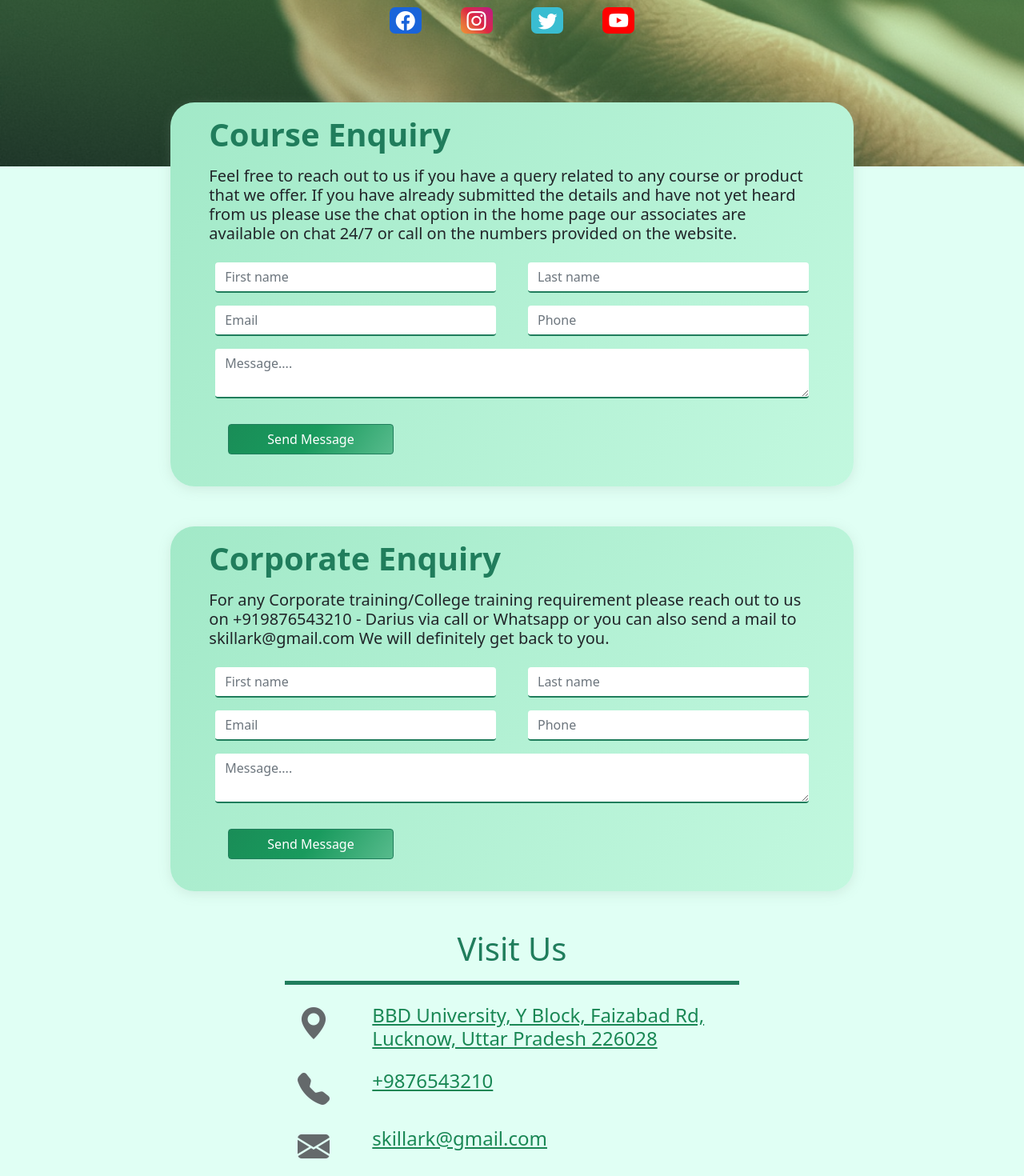
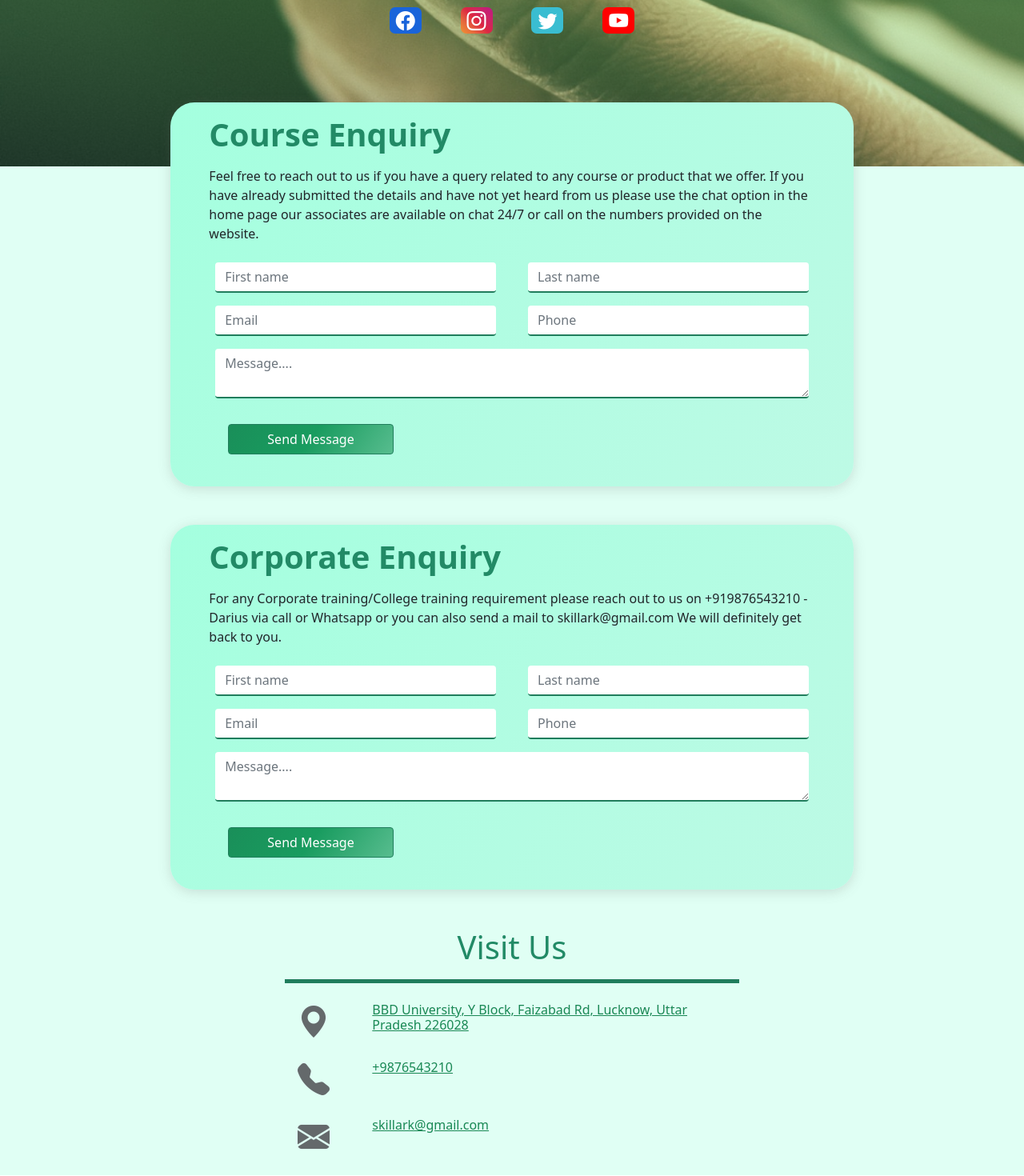
Before and after one commit to cvasingh/loginAndRegisterPage, a React (Create React App) app: page /contactus in a window 1280 px wide. Shown: the part 240-1710 px from the top of the page at 80% size. Built offline with nearby package versions, Linux system fonts and the light colour scheme.

Commit message:
career and contact us page completed bootstrap icon added

```diff
--- a/src/App.css
+++ b/src/App.css
@@ -9,38 +9,59 @@
     margin: 80px auto;
     border-radius: 35px;
 }
+.ska-box{
+    border-radius: 30px;
+    background: linear-gradient(125deg, #a4ffdf,#bdfae5);
+    box-shadow: 0 3px 15px rgba(98, 99, 98, 0.205);
+}
 
 /* contact us page */
+.contact-bg{
+    height: 50vh;
+    background: linear-gradient( 10deg,rgba(30, 255, 10, 0.055),rgba(134, 243, 112, 0.514)), url(./components/img/contact.png), no-repeat, 30%, 50%;
+    background-size: cover;
+}
+.course-enquiry{
+    margin-top: -10vh;
+}
+@media only screen and (max-width: 950px) {
+    .contact-bg {
+        height: 30vh;
+    }
+    .course-enquiry{
+        margin-top: -5vh;
+    }
+  }
+@media only screen and (max-width: 700px) {
+    .contact-bg {
+        height: 20vh;
+    }
+    .course-enquiry{
+        margin-top: -3vh;
+    }
+  }
+
 .social_media a{
     transition: .3s;
 }
 .social_media a.fb{ color:#fff; background:#1964DA; border-radius: 7px;}
 .social_media a.twtr{color: #fff; background:#3ABDD1; border-radius:7px;}
-.social_media a.github{ color:#FFFFFF; background:#9CDAF1; border-radius: 7px;}
-.social_media a.gogl{color: #fff; background:#ff3e30; border-radius:7px;}
-.social_media a.rss{color: #fff; background:#F15200; border-radius:7px;}
 .social_media a.insta{
     color:#fff;
      background:linear-gradient(45deg, #f09433 0%,#e6683c 25%,#dc2743 50%,#cc2366 75%,#bc1888 100%);
      border-radius: 7px;}
-.social_media a.linkedin{color: #fff; background: #0077b5; border-radius:7px;}
-.social_media a.skype{color: #fff; background:#00AAF1; border-radius:7px;}
 .social_media a.yt{ color:#fff; background:#f00; border-radius: 7px;}
-.social_media a.dribbble{ color: #fff; background:#F97193; border-radius:7px;}
 
 .social_media a.fb:hover{ color:#1964DA; background:#fff; border-radius: 7px;}
 .social_media a.twtr:hover{ color: #3ABDD1; background:#fff; border-radius:7px;}
-.social_media a.github:hover{ color:#9CDAF1; background:#FFFFFF; border-radius: 7px;}
-.social_media a.gogl:hover{color: #ff3e30; background:#fff; border-radius:7px;}
-.social_media a.rss:hover{color: #F15200; background:#fff; border-radius:7px;}
 .social_media a.insta:hover{
     color:#bc1888;
     background:#fff;
     border-radius: 7px;}
-.social_media a.linkedin:hover{color: #0077b5; background: #fff; border-radius:7px;}
-.social_media a.skype:hover{color: #00AAF1; background:#fff; border-radius:7px;}
 .social_media a.yt:hover{ color:#f00; background:#fff; border-radius: 7px;}
-.social_media a.dribbble:hover{ color: #F97193; background:#fff; border-radius:7px;}
+
+
+
 
 /* over write on bootstrap */
 a {
--- a/src/App.js
+++ b/src/App.js
@@ -1,5 +1,8 @@
+// npm install react-router-dom
+// npm i bootstrap-icons
+// npm i google-map-react
+
 import * as React from 'react';
-// npm install react-router-dom
 import { BrowserRouter, Routes, Route, Link } from 'react-router-dom';
 import './bootstrap.css';
 import 'bootstrap-icons/font/bootstrap-icons.css';
--- a/src/components/Careers.js
+++ b/src/components/Careers.js
@@ -5,20 +5,15 @@ export default function Careers() {
     return (
         <div className='bg-ska-primary-light' style={{ minHeight: '100vh' }}>
             <div className='row justify-content-center mx-0'>
-                <div className='col-md-8 col-sm-10 px-5 py-3'
-                    style={{
-                        marginTop: '10vh',
-                        borderRadius: '30px',
-                        background: 'linear-gradient(125deg, #a2e9c8,#c2f8df)',
-                        boxShadow: '0 3px 15px rgba(138, 158, 147, 0.205)'
-                    }}>
+                <div className='col-md-8 col-sm-10 mt-5'>
                     {CareersData.data.map((items) => {
-                        return (<div className='row mx-0'>
+                        return (<div className='my-5 ska-box px-5 py-3'>
                             <div className='h1 my-3'>{items.option}</div>
                             {items.Careers.map((item) => {
-                                return (<div className='col-6 mx-5'>
+                                return (<div className='mx-5'>
                                     <div className='h4'>{item.name}</div>
-                                    <div className='h6'>{item.desc}<hr/></div>
+                                    <div className='h6'>{item.desc}</div>
+                                    <hr className='fw-bolder text-ska-primary-dark'/>
                                 </div>)
                             })}
                         </div>)
--- a/src/components/Contactus.js
+++ b/src/components/Contactus.js
@@ -3,13 +3,8 @@ import contactimg from './img/contact.png'
 
 export default function Contactus() {
     return (
-        <div className='bg-ska-primary-light' style={{ minHeight: '100vh' }}>
-            <div className='row align-items-center justify-content-center mt-5 mx-0'
-                style={{
-                    height: '50vh',
-                    background: `linear-gradient( 10deg,rgba(30, 255, 10, 0.055),rgba(134, 243, 112, 0.514)), url(${contactimg}), no-repeat, 30%, 50%`,
-                    backgroundSize: 'cover'
-                }}>
+        <div className='bg-ska-primary-light'>
+            <div className='row align-items-center justify-content-center mt-5 mx-0 contact-bg'>
                 <div className='col-md-5 col-sm-6'>
                     <div className='display-3 fw-bolder text-center text-white'>
                         Contact Us</div>
@@ -31,17 +26,11 @@ export default function Contactus() {
             </div>
             {/* Course Enquiry section */}
             <div className='row justify-content-center mx-0'>
-                <div className='col-md-8 col-sm-10 px-5 py-3'
-                    style={{
-                        marginTop: '-10vh',
-                        borderRadius: '30px',
-                        background: 'linear-gradient(125deg, #a2e9c8,#c2f8df)',
-                        boxShadow: '0 3px 15px rgba(138, 158, 147, 0.205)'
-                    }}>
+                <div className='col-md-8 col-sm-10 px-5 py-3 ska-box course-enquiry'>
                     <div className='h1 fw-bolder text-ska-primary-dark'>
                         Course Enquiry
                     </div>
-                    <div className='h5 my-3 text-dark'>
+                    <div className='my-3 text-dark'>
                         Feel free to reach out to us if you have a query related to any
                         course or product that we offer. If you have already submitted the
                         details and have not yet heard from us please use the chat option in
@@ -81,20 +70,14 @@ export default function Contactus() {
             </div>
             {/* Corporate Enquiry */}
             <div className='row justify-content-center mx-0'>
-                <div className='col-md-8 col-sm-10 px-5 py-3'
-                    style={{
-                        marginTop: '50px',
-                        borderRadius: '30px',
-                        background: 'linear-gradient(125deg, #a2e9c8,#c2f8df)',
-                        boxShadow: '0 3px 15px rgba(138, 158, 147, 0.205)'
-                    }}>
+                <div className='col-md-8 col-sm-10 mt-5 px-5 py-3 ska-box' >
                     <div className='h1 fw-bolder text-ska-primary-dark'>
                         Corporate Enquiry
                     </div>
-                    <div className='h5 my-3 text-dark'>
-                    For any Corporate training/College training requirement please reach out to
-                     us on +919876543210 - Darius via call or Whatsapp or you can also send a mail to
-                      skillark@gmail.com We will definitely get back to you.
+                    <div className=' my-3 text-dark'>
+                        For any Corporate training/College training requirement please reach out to
+                        us on +919876543210 - Darius via call or Whatsapp or you can also send a mail to
+                        skillark@gmail.com We will definitely get back to you.
                     </div>
                     <form className=''>
                         <div className="row">
@@ -136,7 +119,7 @@ export default function Contactus() {
                     <div className='row p-3'>
                         <div className='col-2 h1 text-ska-secondary'><i class="bi bi-geo-alt-fill"></i></div>
                         <div className='col-10'>
-                            <div className='h4'>
+                            <div className='h6'>
                                 <a href='https://www.google.com/maps/search/BBDNIIT+course+admissions/@26.8883506,81.0555426,17z/data=!3m1!4b1'>
                                     BBD University, Y Block, Faizabad Rd, Lucknow, Uttar Pradesh 226028
                                 </a></div>
@@ -145,13 +128,13 @@ export default function Contactus() {
                     <div className='row px-3 '>
                         <div className='col-2 h1 text-ska-secondary'><i class="bi bi-telephone-fill"></i></div>
                         <div className='col-10'>
-                            <div className='h4'><a href='tel:+9876543210'>+9876543210</a></div>
+                            <div className='h6'><a href='tel:+9876543210'>+9876543210</a></div>
                         </div>
                     </div>
                     <div className='row p-3'>
                         <div className='col-2 h1 text-ska-secondary'><i class="bi bi-envelope-fill"></i></div>
                         <div className='col-10'>
-                            <div className='h4'><a href='mailto:skillark@gmail.com'>skillark@gmail.com</a></div>
+                            <div className='h6'><a href='mailto:skillark@gmail.com'>skillark@gmail.com</a></div>
                         </div>
                     </div>
                 </div>
```
Also changed, not shown: src/bootstrap.css.
